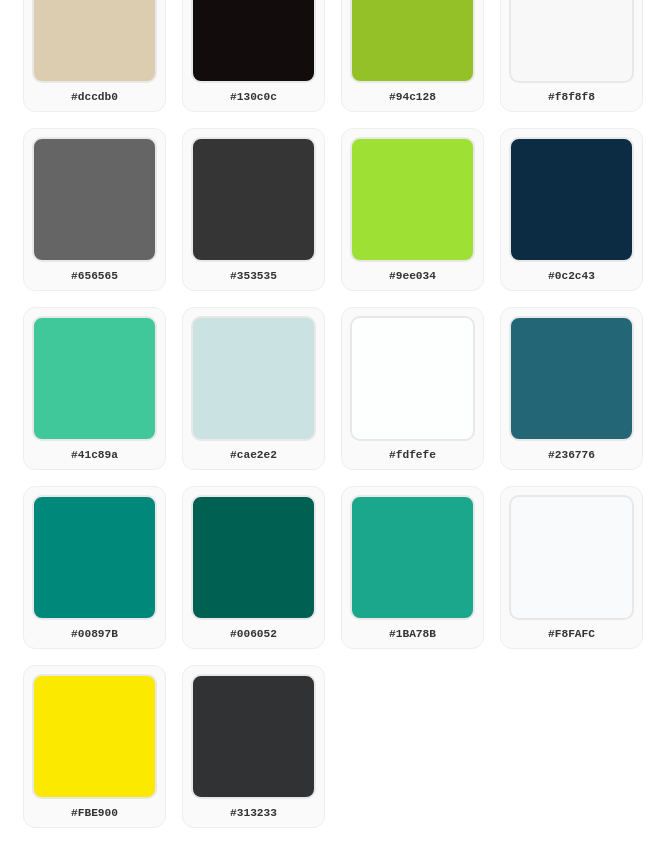
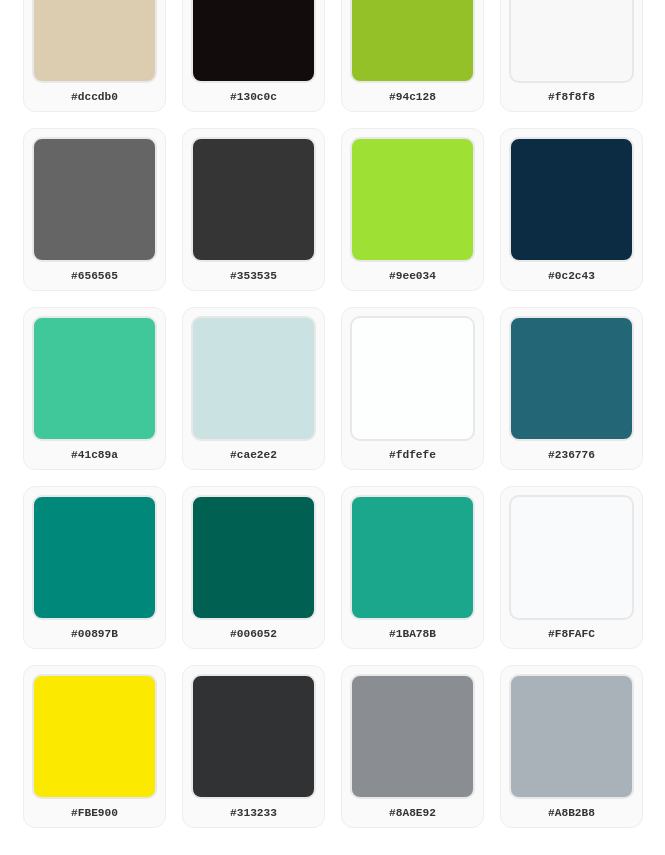
Before and after one commit to x361x3ch/Anasayfa, a Jekyll site: the page Renk.html, which Jekyll copies as it is, in a window 1280 px wide and 900 px high, scrolled down 5050 px. Shown: the top 855 px of the window, without its empty margins (307-972 px from the left). Built offline with Jekyll 4.4.1, drawn with Linux system fonts in a browser that asks for light colours.

Commit message:
update Renk.html

```diff
--- a/Renk.html
+++ b/Renk.html
@@ -647,8 +647,14 @@
                 <div class="color-box" style="background:#313233;"></div>
                 <span class="color-hex">#313233</span>
             </div>
-
-
+            <div class="color-swatch" data-hex="#8A8E92">
+                <div class="color-box" style="background:#8A8E92;"></div>
+                <span class="color-hex">#8A8E92</span>
+            </div>
+            <div class="color-swatch" data-hex="#A8B2B8">
+                <div class="color-box" style="background:#A8B2B8;"></div>
+                <span class="color-hex">#A8B2B8</span>
+            </div>
 
 
 
```
